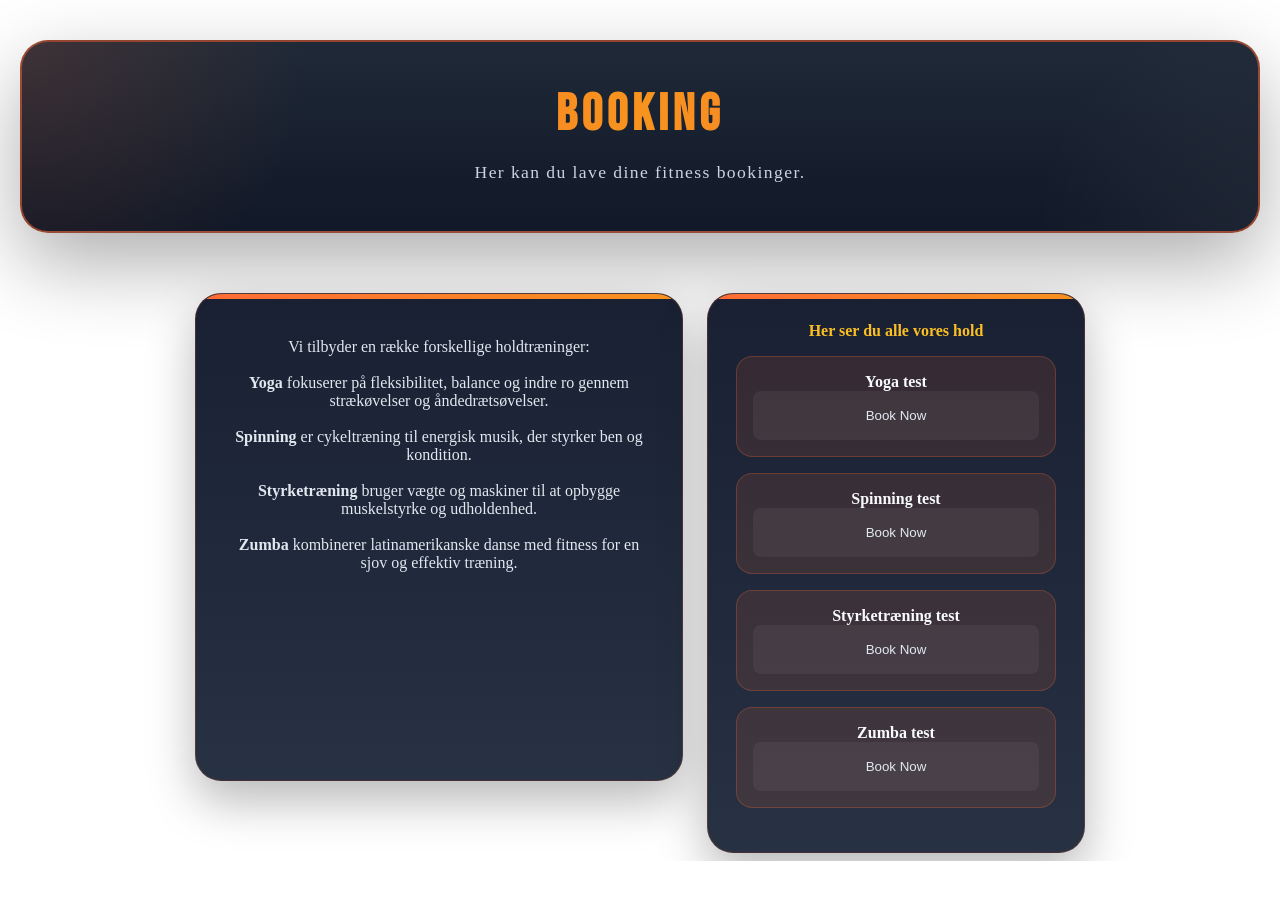
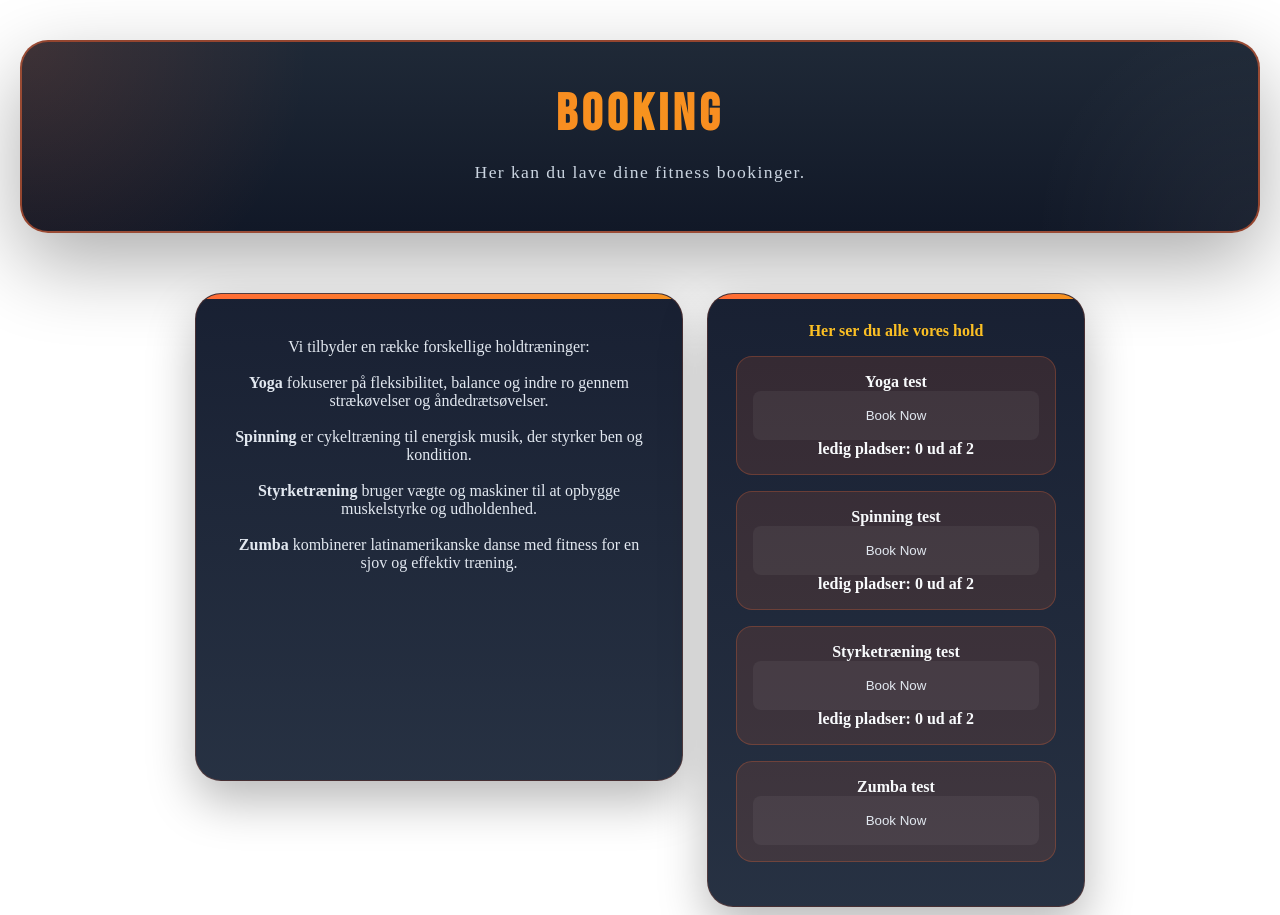
Before and after one commit to F0gsler/FitnessSystemInformatik, an Angular app: page /booking in a window 1280 px wide. Before the commit the page ends 861 px from the top, so only its background shows below. Built offline with nearby package versions, Linux system fonts and the light colour scheme.

Commit message:
Sidste commit

```diff
--- /dev/null
+++ b/src/app/booking.service.ts
@@ -0,0 +1,16 @@
+import { Injectable } from '@angular/core';
+
+@Injectable({
+  providedIn: 'root'
+})
+export class BookingService {
+  holdnum: number = 2; // Default to 2 as per your test
+
+  setMaxNum(num: number) {
+    this.holdnum = num;
+  }
+
+  getHoldnum(): number {
+    return this.holdnum;
+  }
+}
--- a/src/pages/admin/admin.ts
+++ b/src/pages/admin/admin.ts
@@ -1,4 +1,5 @@
 import { Component } from '@angular/core';
+import { BookingService } from '../../app/booking.service';
 
 @Component({
   selector: 'app-admin',
@@ -8,6 +9,8 @@ import { Component } from '@angular/core';
 })
 export class Admin {
     num: number = 1;
+
+  constructor(private bookingService: BookingService) {}
 
   setNum(n: number) {
     this.num = n;
@@ -24,4 +27,8 @@ export class Admin {
     else if (this.num === 8) return 'Page Designer';
     else return 'Not working';
   }
+
+  setMaxNum(num: number) {
+    this.bookingService.setMaxNum(num);
+  }
 }
--- a/src/pages/booking/booking.html
+++ b/src/pages/booking/booking.html
@@ -16,15 +16,21 @@
 <p>Her ser du alle vores hold</p>
 <div id="yoga">
 <p>Yoga test</p>
-<button id="bookyoga">Book Now</button>
+<button id="bookyoga" (click)="setMaxNum(2)" (click)="setDeltagerPlads()">Book Now</button>
+<p>ledig pladser: {{this.deltagernum}} ud af {{this.holdnum}}</p>
+
 </div>
 <div id="spinning">
 <p>Spinning test</p>
-<button id="bookspinning">Book Now</button>
+
+<button id="bookspinning" (click)="setMaxNum(2)" (click)="setDeltagerPlads()">Book Now</button>
+<p>ledig pladser: {{this.deltagernum}} ud af {{this.holdnum}}</p>
+
 </div>
 <div id="styrketræning">
 <p>Styrketræning test</p>
-<button id="bookstyrketræning">Book Now</button>
+<button id="bookstyrketræning" (click)="setMaxNum(2)" (click)="setDeltagerPlads()">Book Now</button>
+<p>ledig pladser: {{this.deltagernum}} ud af {{this.holdnum}}</p>
 </div>
 <div id="zumba">
 <p>Zumba test</p>
--- a/src/pages/booking/booking.ts
+++ b/src/pages/booking/booking.ts
@@ -1,4 +1,5 @@
-import { Component } from '@angular/core';
+import { Component, OnInit } from '@angular/core';
+import { BookingService } from '../../app/booking.service';
 
 @Component({
   selector: 'app-booking',
@@ -6,6 +7,27 @@ import { Component } from '@angular/core';
   templateUrl: './booking.html',
   styleUrl: './booking.css',
 })
-export class Booking {
+export class Booking implements OnInit {
 
+  deltagernum: number = 0;
+  holdnum: number = 0;
+
+  constructor(private bookingService: BookingService) {}
+
+  ngOnInit(): void {
+    this.holdnum = this.bookingService.getHoldnum();
+  }
+
+  setMaxNum(holdnum: number) {
+    this.bookingService.setMaxNum(holdnum);
+    this.holdnum = holdnum;
+  }
+
+  setDeltagerPlads(){
+    if (this.deltagernum >= this.holdnum){
+      console.log("Holdet er fyldt");
+    } else {
+      this.deltagernum++;
+    }
+  }
 }
--- a/src/pages/login-page/login-page.html
+++ b/src/pages/login-page/login-page.html
@@ -7,7 +7,7 @@
     <p>Skriv dit password</p>
     <input type="password" [(ngModel)]="password" placeholder="Dit password">
 
-    <button (click)="loginBruger()">Login</button>
+    <button (click)="loginBruger(); setMaxNum()">Login</button>
 </div>
 <div class="inputplace">
     <p>Hvis du ingen konto har, så opret en konto her</p>
--- a/src/pages/login-page/login-page.ts
+++ b/src/pages/login-page/login-page.ts
@@ -1,6 +1,7 @@
 import { Component } from '@angular/core';
 import { FormsModule } from '@angular/forms';
 import { Router } from '@angular/router';
+import { BookingService } from '../../app/booking.service';
 
 @Component({
   selector: 'app-login-page',
@@ -12,7 +13,7 @@ export class LoginPage {
   email: string = '';
   password: string = '';
 
-  constructor(private router: Router) {}
+  constructor(private router: Router, private bookingService: BookingService) {}
 
   loginBruger() {
     const data = localStorage.getItem('brugere');
@@ -33,4 +34,9 @@ export class LoginPage {
   opretBruger() {
     this.router.navigate(['/Oprettelse']);
   }
+
+  setMaxNum() {
+    this.bookingService.setMaxNum(2);
+  }
+
 }
```
